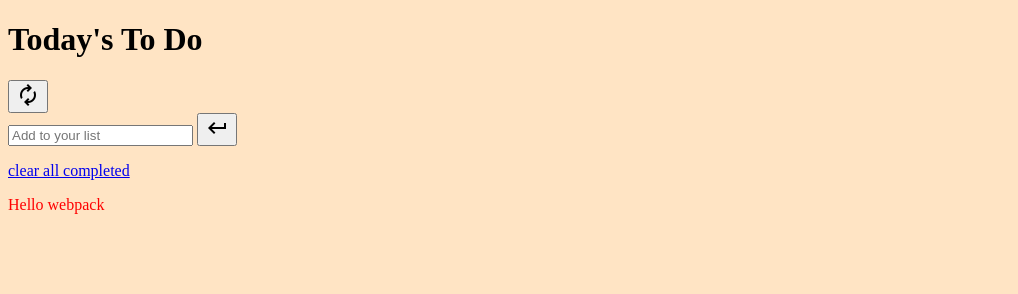
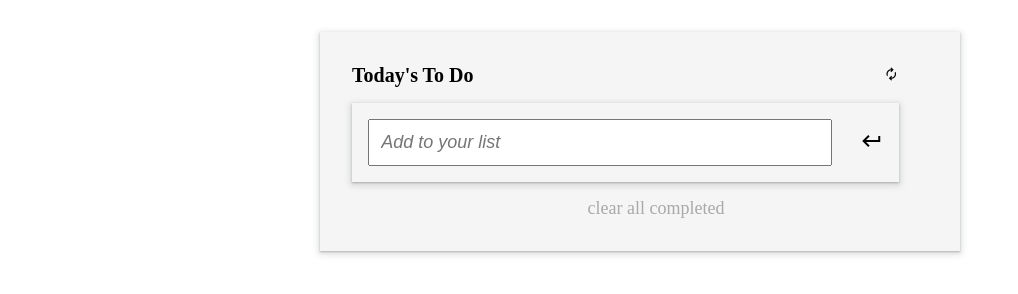
Before and after one commit to MostafaShahat2021/To-Do-list-add-remove-1, a website built with webpack: page src/index.html in a window 1280 px wide. Shown: the whole page, without its empty margins (0-1018 px from the left). Built offline with nearby package versions, Linux system fonts and the light colour scheme.

Commit message:
Update style.css file with app styleing & remove old code from index.js file

```diff
--- a/src/index.html
+++ b/src/index.html
@@ -7,7 +7,7 @@
     <link rel="stylesheet"
         href="https://fonts.googleapis.com/css2?family=Material+Symbols+Outlined:opsz,wght,FILL,GRAD@20..48,100..700,0..1,-50..200" />
         <title>To-do</title>
-<script defer src="runtime.js"></script><script defer src="main.js"></script></head>
+</head>
 
 <body>
     <main>
--- a/src/index.js
+++ b/src/index.js
@@ -1,14 +1 @@
-import _ from 'lodash';
 import './style.css';
-
-function component() {
-  const element = document.createElement('div');
-
-  // Lodash now imported by this script
-  element.innerHTML = _.join(['Hello', 'webpack'], ' ');
-  element.classList.add('hello');
-
-  return element;
-}
-
-document.body.appendChild(component());
--- a/src/style.css
+++ b/src/style.css
@@ -1,7 +1,84 @@
-body {
-  background-color: bisque;
+* {
+  padding: 0;
+  margin: 0;
+  box-sizing: border-box;
 }
 
-.hello {
-  color: red;
+main {
+  background-color: whitesmoke;
+  width: 50%;
+  margin: 2rem auto;
+  box-shadow: 0 1px 2px 0 rgb(60 64 67 / 30%), 0 2px 6px 2px rgb(60 64 67 / 15%);
+  padding: 1rem;
 }
+
+.head {
+  width: 90%;
+  display: flex;
+  justify-content: space-between;
+  align-items: center;
+  margin: 1rem;
+  font-size: x-small;
+}
+
+button {
+  background: whitesmoke;
+  border: none;
+}
+
+.head span {
+  font-size: medium;
+  background-color: whitesmoke;
+}
+
+.add-task {
+  width: 90%;
+  display: flex;
+  justify-content: space-between;
+  align-items: center;
+  padding: 1rem;
+  margin: 1rem;
+  box-shadow: 0 1px 2px 0 rgb(60 64 67 / 30%), 0 2px 6px 2px rgb(60 64 67 / 15%);
+}
+
+.clear {
+  width: 100%;
+  text-align: center;
+  margin: 1rem;
+}
+
+.clear a {
+  color: darkgray;
+  text-decoration: none;
+  font-size: large;
+}
+
+#task {
+  width: 90%;
+  padding: 0.7rem;
+  font-size: large;
+  font-style: italic;
+}
+
+.task {
+  box-shadow: 0 1px 2px 0 rgb(60 64 67 / 30%), 0 2px 6px 2px rgb(60 64 67 / 15%);
+  display: flex;
+  justify-content: space-between;
+  margin: 1rem;
+  padding: 0.5rem;
+}
+
+.del:hover {
+  cursor: pointer;
+}
+
+.text {
+  /* border: 1px solid red; */
+  width: 80%;
+  padding: 0.3rem;
+  font-size: large;
+}
+
+.checkbox {
+  margin-right: 1rem;
+}
```
